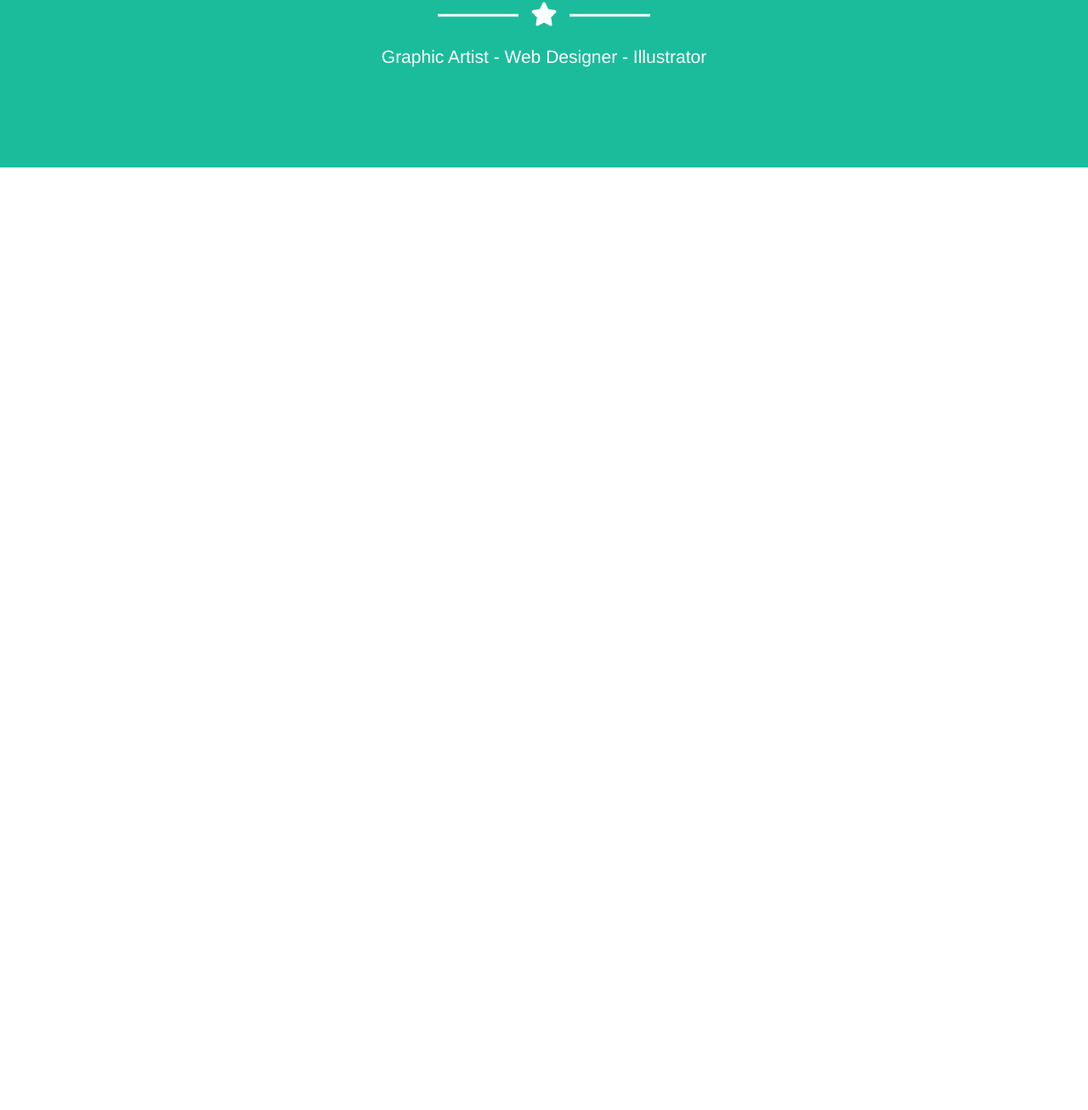
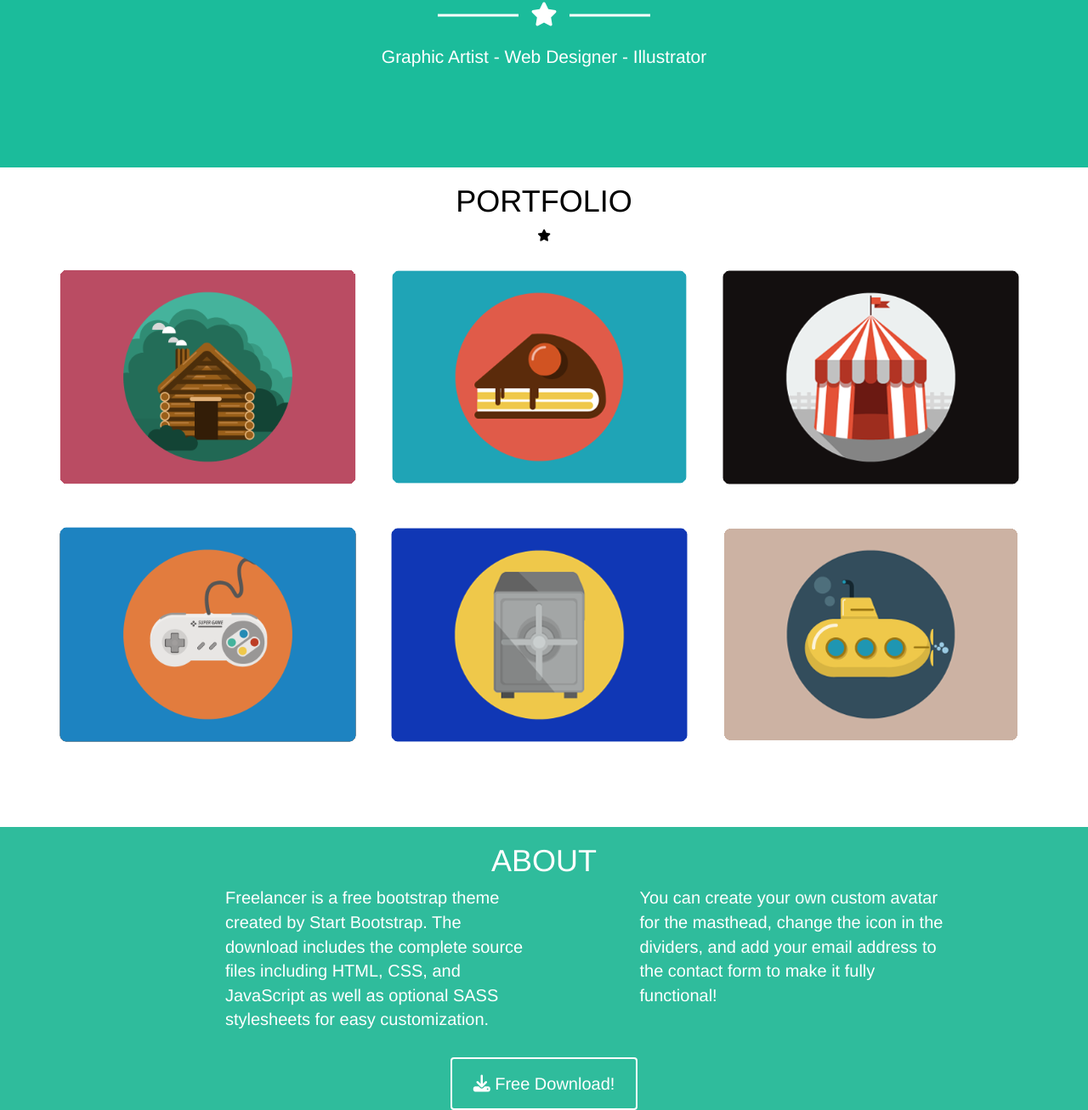
Before and after one commit to GeorgeQuarelli/html-css-bootstrap-freelancer, a plain HTML site: page index.html in a window 1280 px wide. Shown: the part 496-1802 px from the top of the page at 85% size. Before the commit the page ends 800 px from the top, so only its background shows below. Drawn offline with nearby package versions, Linux system fonts and the light colour scheme.

Commit message:
portfolio + about

```diff
--- a/index.html
+++ b/index.html
@@ -51,6 +51,62 @@
                     <p>Graphic Artist - Web Designer - Illustrator</p>
                 </div>
             </section>
+            <section id="portfolio">
+                <div class="container">
+                    <div class="row">
+                        <div class="col-xs-12 text-uppercase text-center">
+                            <h2 class="h1">Portfolio</h2>
+                        </div>
+                    </div>
+                    <div class="row">
+                        <div class=" divider center-block text-center">
+                            <i class="stella fas fa-star"></i>
+                        </div>
+                    </div>
+                    <div class="row img-container">
+                        <div class="col-xs-10 col-xs-offset-1 col-sm-6 col-sm-offset-0 col-md-4 img-img">
+                            <img class="img-rounded img-responsive" src="img/casa.png" alt="">
+                        </div>
+                        <div class="col-xs-10 col-xs-offset-1 col-sm-6 col-sm-offset-0 col-md-4 img-img">
+                            <img class="img-rounded img-responsive" src="img/torta.png" alt="">
+                        </div>
+                        <div class="col-xs-10 col-xs-offset-1 col-sm-6 col-sm-offset-0 col-md-4 img-img">
+                            <img class="img-rounded img-responsive" src="img/circo.png" alt="">
+                        </div>
+                        <div class="col-xs-10 col-xs-offset-1 col-sm-6 col-sm-offset-0 col-md-4 img-img">
+                            <img class="img-rounded img-responsive" src="img/joypad.png" alt="">
+                        </div>
+                        <div class="col-xs-10 col-xs-offset-1 col-sm-6 col-sm-offset-0 col-md-4 img-img">
+                            <img class="img-rounded img-responsive" src="img/cassaforte.png" alt="">
+                        </div>
+                        <div class="col-xs-10 col-xs-offset-1 col-sm-6 col-sm-offset-0 col-md-4 img-img">
+                            <img class="img-rounded img-responsive" src="img/sottomarino.png" alt="">
+                        </div>
+                    </div>
+                </div>
+            </section>
+            <section id="about">
+                <div class="container">
+                    <div class="row">
+                        <div class="col-xs-12 text-uppercase text-center">
+                            <h2 class="h1">About</h2>
+                        </div>
+                    </div>
+                    <div class="row">
+                        <div class="col-xs-10 col-xs-offset-1 col-md-4 col-md-offset-2">
+                            <p>Freelancer is a free bootstrap theme created by Start Bootstrap. The download includes the complete source files including HTML, CSS, and JavaScript as well as optional SASS stylesheets for easy customization.</p>
+                        </div>
+                        <div class="col-xs-10 col-xs-offset-1 col-md-4">
+                            <p>You can create your own custom avatar for the masthead, change the icon in the dividers, and add your email address to the contact form to make it fully functional!</p>
+                        </div>
+                    </div>
+                    <div class="row">
+                        <div class="col-xs-12 text-center">
+                            <a class="btn btn-default" href="#" role="button"><i class="fas fa-download"></i>&nbsp;Free Download!</a>
+                        </div>
+                    </div>
+                </div>
+            </section>
         </main>
     </body>
 </html>
--- a/style.css
+++ b/style.css
@@ -72,3 +72,62 @@ main {
 .separatore::after {
     right: 0;
 }
+
+.portfolio.text-center {
+    margin-top: 70px;
+}
+
+.portfolio .h1 {
+    font-weight: bold;
+}
+
+.separatore2::before,
+.separatore2 {
+    content: '';
+    top: 50%;
+    transform: translateY(-50%);
+    width: calc((100% - 60px) / 2);
+    height: 3px;
+    background-color: black;
+}
+
+.separatore2::before {
+    left: 0;
+}
+
+.separatore2::after {
+    right: 0;
+}
+
+#portfolio {
+    color: black;
+}
+
+.img-img {
+    margin-top: 30px;
+    margin-bottom: 20px;
+    position: relative;
+}
+
+#about {
+    background-color: rgb(47, 188, 156);
+    margin-top: 80px;
+    color: white;
+}
+
+#about p {
+    font-size: 20px;
+}
+
+#about .btn-default {
+    color: white;
+    background-color: rgb(47, 188, 156);
+    border-color: white;
+}
+
+#about .btn {
+    border: 2px solid;
+    font-size: 20px;
+    padding: 15px 25px;
+    margin-top: 20px;
+}
```
Also changed, not shown: img/casa.png (added), img/cassaforte.png (added), img/circo.png (added), img/joypad.png (added), img/sottomarino.png (added), img/torta.png (added).
